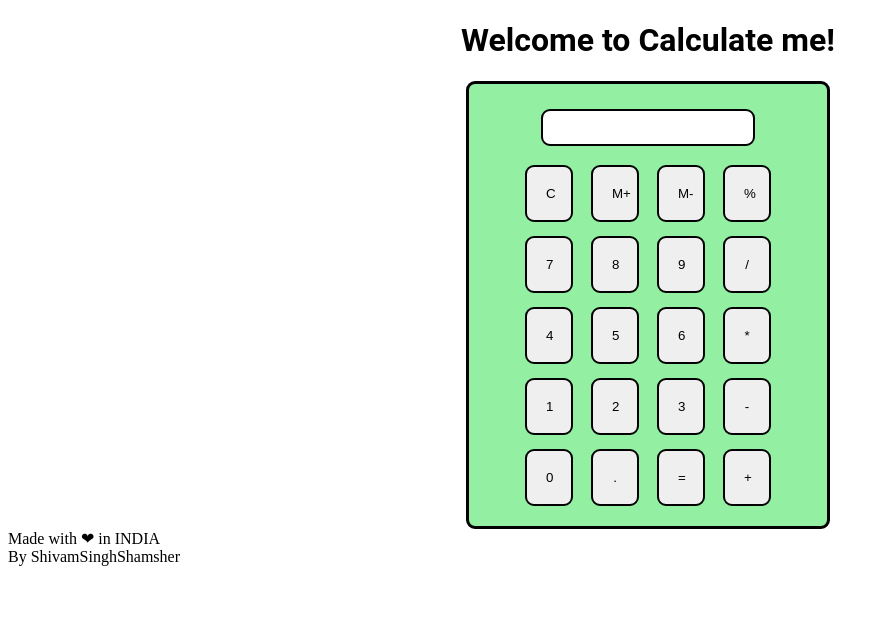
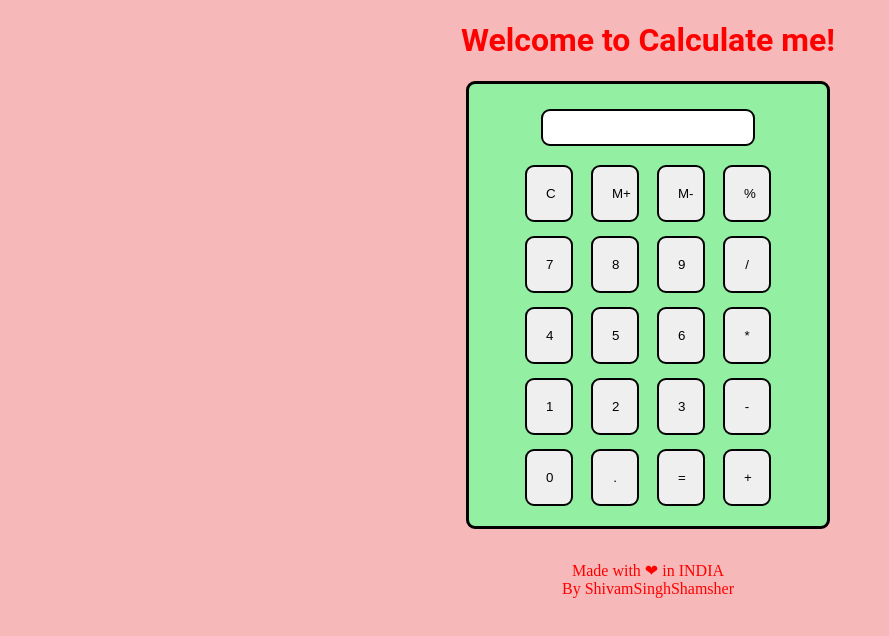
Before and after one commit to Shivamsinghshamsher/Calculator, a plain HTML site: page index.html in a window 1280 px wide. Shown: the whole page, without its empty margins (0-889 px from the left). Drawn offline with Linux system fonts and the light colour scheme.

Commit message:
Update style.css

```diff
--- a/style.css
+++ b/style.css
@@ -6,3 +6,22 @@ html, body {
   h1{
     font-family: 'Roboto', sans-serif;
   }
+  html,
+body {
+  height: 100%;
+  width: 100%;
+  background-color: rgb(246, 184, 184)
+}
+
+@import url('https://fonts.googleapis.com/css2?family=Roboto:ital@1&display=swap');
+
+h1 {
+  font-family: 'Roboto', sans-serif;
+  color: red;
+}
+
+footer {
+  text-align: center;
+  color: red;
+  margin-top: 2rem;
+}
```
